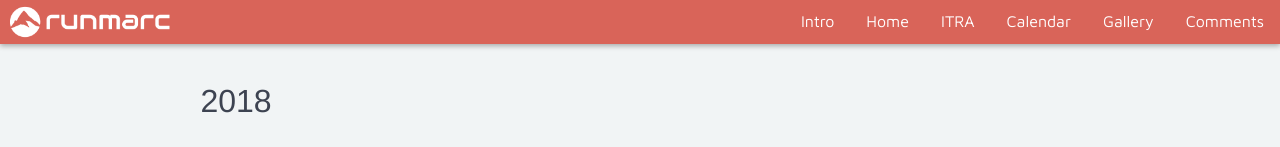
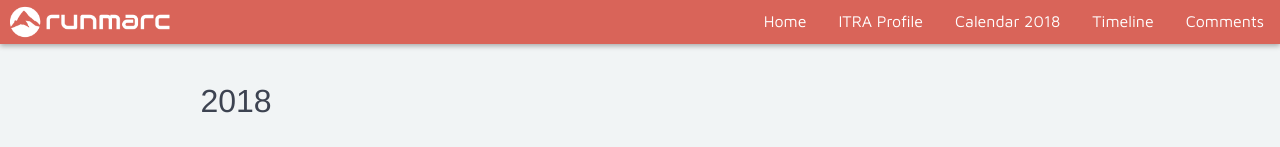
Before and after one commit to m4rc3iro/runmarc, an Angular app: page /timeline in a window 1280 px wide. Shown: the top 147 px of the page. Built offline with nearby package versions, Linux system fonts and the light colour scheme.

Commit message:
updating navigation menu item names and disabling access to intro page from main menu.

```diff
--- a/src/app/navigation/navigation.component.html
+++ b/src/app/navigation/navigation.component.html
@@ -4,11 +4,11 @@
   </div>
   <div class="navigation-links">
       <ul>
-          <li><a routerLink="/">Intro</a></li>
+          <!-- <li><a routerLink="/">Intro</a></li> -->
           <li><a routerLink="/home">Home</a></li>
-          <li><a routerLink="/profile">ITRA</a></li>
-          <li><a routerLink="/upcoming">Calendar</a></li>
-          <li><a routerLink="/timeline">Gallery</a></li>
+          <li><a routerLink="/profile">ITRA Profile</a></li>
+          <li><a routerLink="/upcoming">Calendar 2018</a></li>
+          <li><a routerLink="/timeline">Timeline</a></li>
           <li><a routerLink="/comments">Comments</a></li>
       </ul>
 
```
